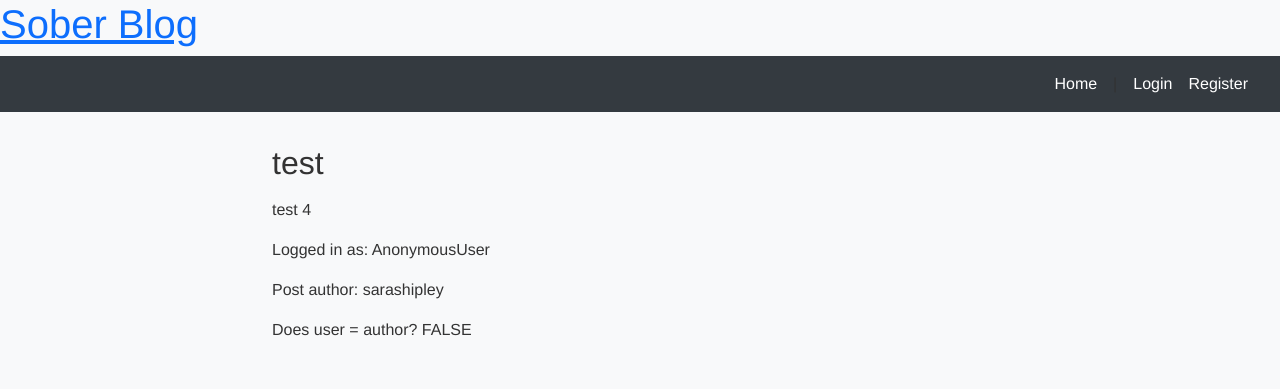
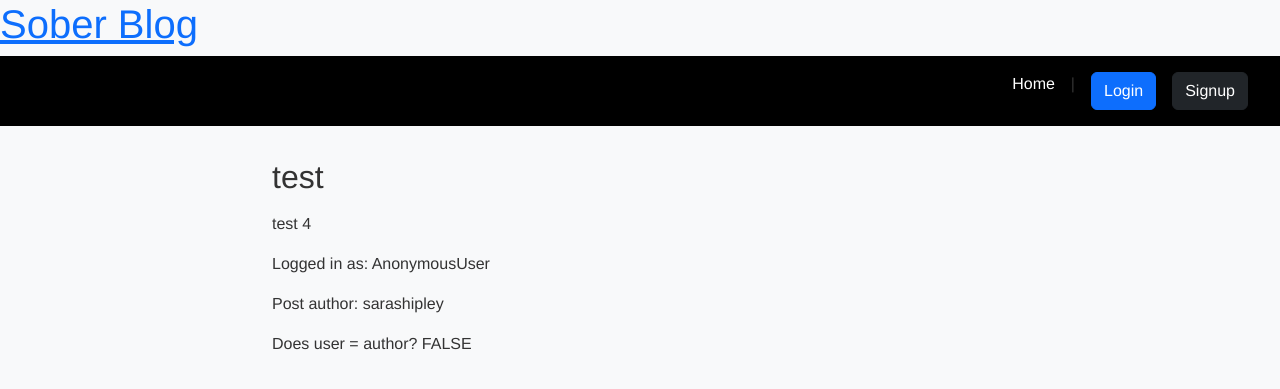
Before and after one commit to shipleyux/ms3, a Django app: page /post/4/ in a window 1280 px wide. Shown: the top 389 px of the page. Run offline with Django 4.2, Linux system fonts and the light colour scheme; data comes from the database, SQL or seed files in the repository.

Commit message:
add bootstrap stye buttons, amend nav background

```diff
--- a/blog/templates/blog/base.html
+++ b/blog/templates/blog/base.html
@@ -25,11 +25,11 @@
       <a href="{% url 'post_list' %}">Home</a> |
       {% if user.is_authenticated %}
       <span>Welcome, {{ user.username }}!</span>
-      <a href="{% url 'post_create' %}">New Post</a>
-      <a href="{% url 'account_logout' %}">Logout</a>
+      <a href="{% url 'post_create' %}" class="btn btn-dark">New Post</a>
+      <a href="{% url 'account_logout' %}" class="btn btn-dark">Logout</a>
     {% else %}
-      <a href="{% url 'account_login' %}">Login</a>
-      <a href="{% url 'account_signup' %}">Register</a>
+      <a href="{% url 'account_login' %}"class="btn btn-primary">Login</a>
+      <a href="{% url 'account_signup' %}"class="btn btn-dark">Signup</a>
 {% endif %}
     </nav>
   </header>
--- a/static/css/style.css
+++ b/static/css/style.css
@@ -12,7 +12,7 @@ body {
     padding: 2rem;
   }
   .site-nav {
-    background-color: #343a40;
+    background-color: #000000;
     padding: 1rem 2rem;
     display: flex;
     justify-content: flex-end;
```
